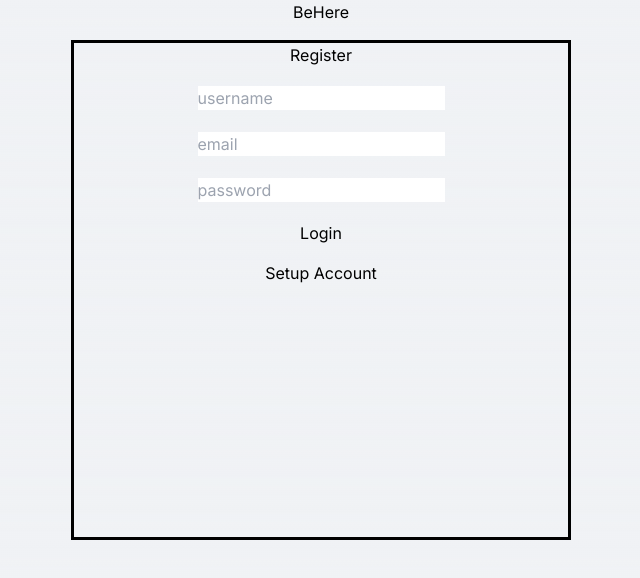
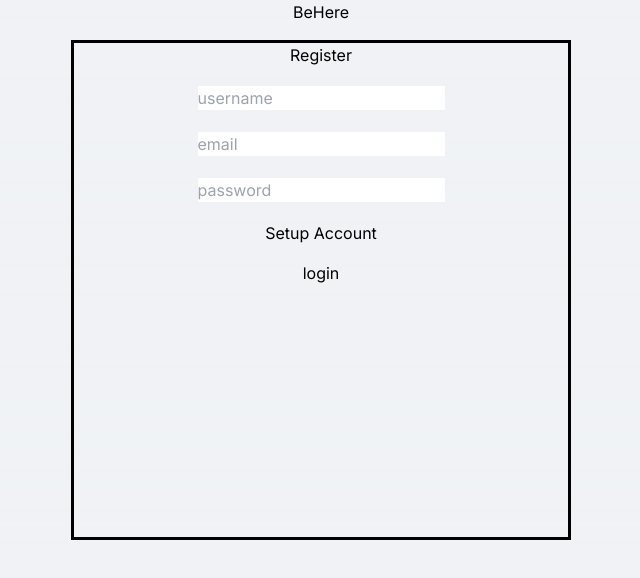
Before and after one commit to kareemIt/BeHere, a Next.js app in the folder socialmedia-frontend/: page /Routes/register in a window 1280 px wide. Shown: the top 578 px of the page, without its empty margins (319-959 px from the left). Built offline with nearby package versions, Linux system fonts and the light colour scheme.

Commit message:
fixed wording

```diff
--- a/socialmedia-frontend/app/Routes/register/page.js
+++ b/socialmedia-frontend/app/Routes/register/page.js
@@ -52,9 +52,9 @@
             value={password}
             onChange={(e) => setPassword(e.target.value)}
           />
-          <button className="bg-blue-500 text-white px-4 py-2 rounded hover:bg-blue-700" type="submit">Login</button>
+          <button className="bg-blue-500 text-white px-4 py-2 rounded hover:bg-blue-700" type="submit">Setup Account</button>
           <Link href="/Routes/login">
-            <button>Setup Account</button>
+            <button>login</button>
           </Link>
         </form>
         {message && <p>{message}</p>}
```
